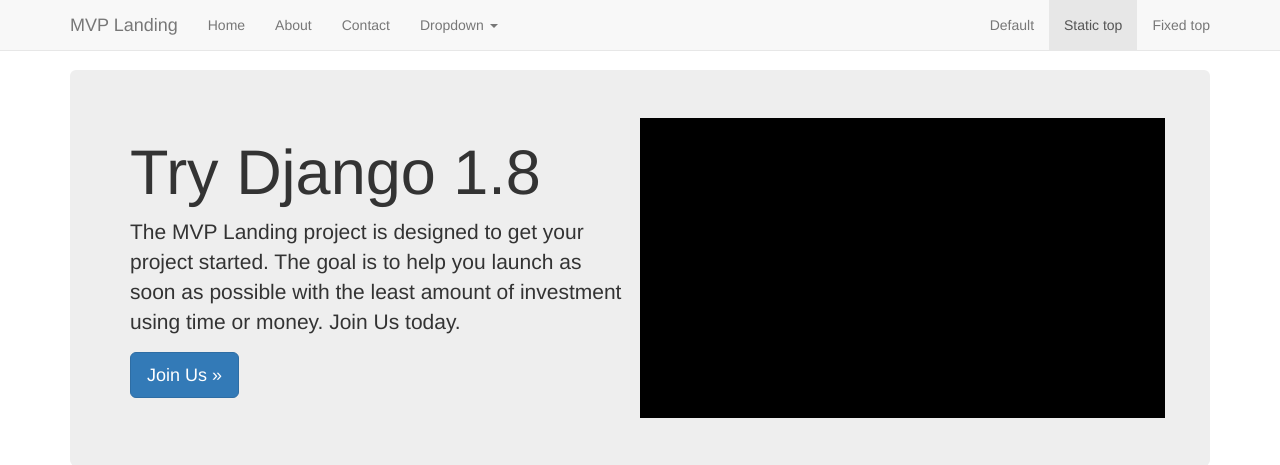
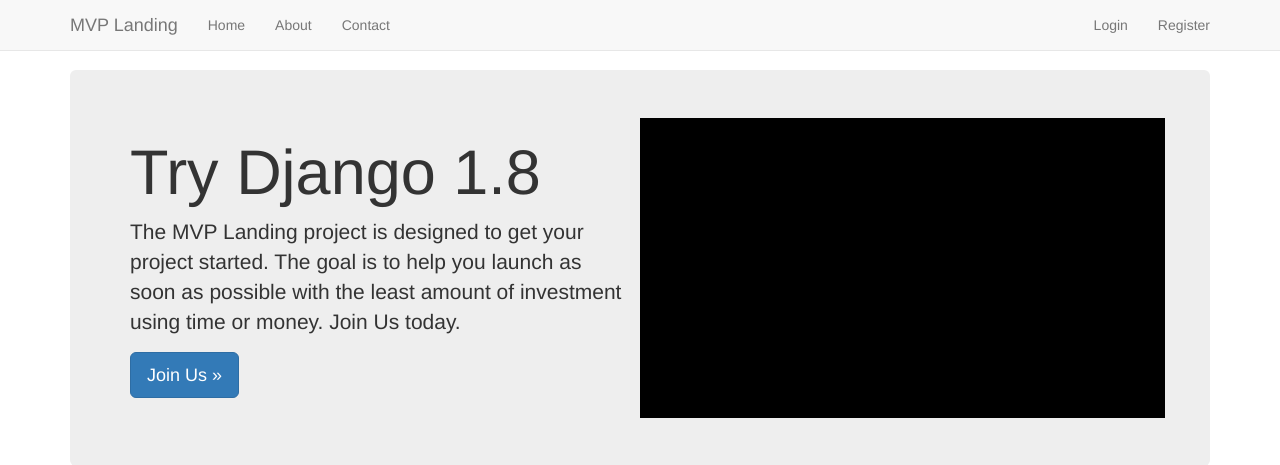
Before and after one commit to ptavaresh/try_django1.8, a Django app: page / in a window 1280 px wide. Shown: the top 465 px of the page. Run offline with Django 3.2, Linux system fonts and the light colour scheme; some libraries are stand-ins or nearby versions.

Commit message:
Adding registration links

```diff
--- a/src/templates/navbar.html
+++ b/src/templates/navbar.html
@@ -15,23 +15,26 @@
             <li><a href="{% url 'home' %}">Home</a></li>
             <li><a href="{% url 'about' %}">About</a></li>
             <li><a href="{% url 'contact' %}">Contact</a></li>
-            <li class="dropdown">
-              <a href="#" class="dropdown-toggle" data-toggle="dropdown" role="button" aria-expanded="false">Dropdown <span class="caret"></span></a>
-              <ul class="dropdown-menu" role="menu">
-                <li><a href="#">Action</a></li>
-                <li><a href="#">Another action</a></li>
-                <li><a href="#">Something else here</a></li>
-                <li class="divider"></li>
-                <li class="dropdown-header">Nav header</li>
-                <li><a href="#">Separated link</a></li>
-                <li><a href="#">One more separated link</a></li>
-              </ul>
-            </li>
+            <!--<li class="dropdown">-->
+              <!--<a href="#" class="dropdown-toggle" data-toggle="dropdown" role="button" aria-expanded="false">Dropdown <span class="caret"></span></a>-->
+              <!--<ul class="dropdown-menu" role="menu">-->
+                <!--<li><a href="#">Action</a></li>-->
+                <!--<li><a href="#">Another action</a></li>-->
+                <!--<li><a href="#">Something else here</a></li>-->
+                <!--<li class="divider"></li>-->
+                <!--<li class="dropdown-header">Nav header</li>-->
+                <!--<li><a href="#">Separated link</a></li>-->
+                <!--<li><a href="#">One more separated link</a></li>-->
+              <!--</ul>-->
+            <!--</li>-->
           </ul>
           <ul class="nav navbar-nav navbar-right">
-            <li><a href="../navbar/">Default</a></li>
-            <li class="active"><a href="./">Static top <span class="sr-only">(current)</span></a></li>
-            <li><a href="../navbar-fixed-top/">Fixed top</a></li>
+            {% if request.user.is_authenticated %}
+            <li><a href="{% url 'auth_logout' %}">Logout</a></li>
+            {% else %}
+            <li><a href="{% url 'auth_login' %}">Login</a></li>
+            <li><a href="{% url 'registration_register' %}">Register</a></li>
+            {% endif %}
           </ul>
         </div><!--/.nav-collapse -->
       </div>
--- a/src/templates/registration/logout.html
+++ b/src/templates/registration/logout.html
@@ -2,5 +2,5 @@
 {% load i18n %}
 
 {% block content %}
-<p>{% trans "Logged out" %}</p>
+<p class='text-align-center lead'>You have successfully logged out.</p><p class='text-align-center lead'><a href="{% url 'auth_login' %}">Login</a></p></p>
 {% endblock %}
--- a/src/trydjango18/settings.py
+++ b/src/trydjango18/settings.py
@@ -143,3 +143,4 @@ CRISPY_TEMPLATE_PACK = 'bootstrap3'
 ACCOUNT_ACTIVATION_DAYS = 7
 REGISTRATION_AUTO_LOGIN = True
 SITE_ID = 1
+LOGIN_REDIRECT_URL = '/'
```
Also changed, not shown: src/templates/registration/login.html (+15 -2 lines), src/db.sqlite3, 1 other file.
